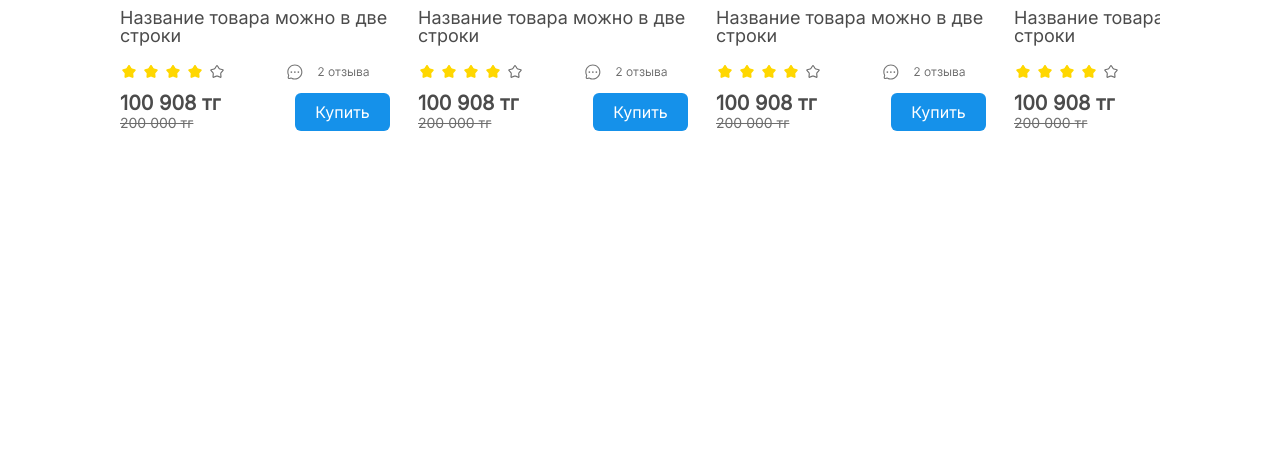
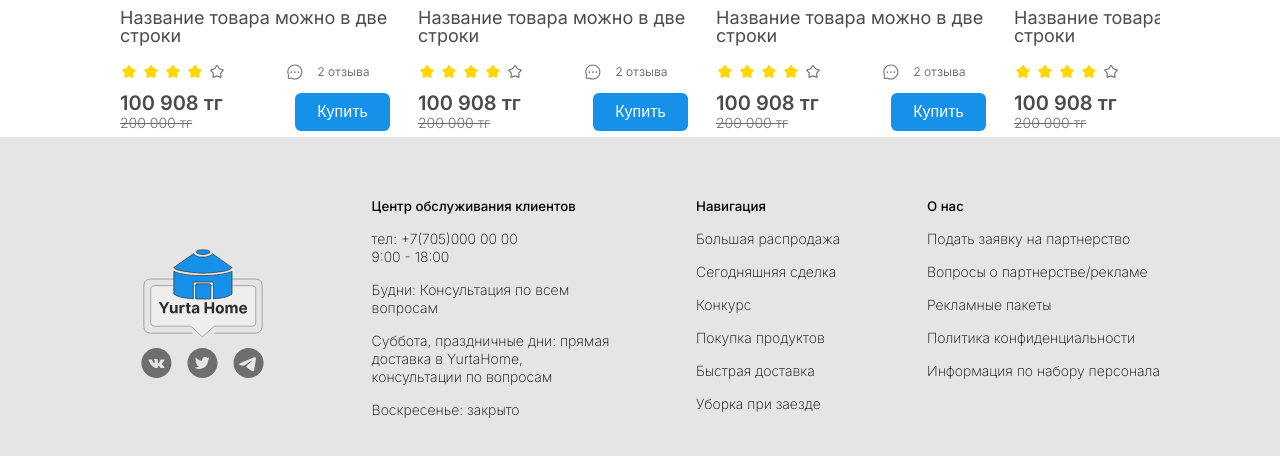
Before and after one commit to anelmukan/yurta-home-vanila, a plain HTML site: page index.html in a window 1280 px wide. Shown: the part 1790-2246 px from the top of the page. Before the commit the page ends 1927 px from the top, so only its background shows below. Drawn offline with Linux system fonts and the light colour scheme.

Commit message:
finish footer

```diff
--- a/index.html
+++ b/index.html
@@ -6,7 +6,8 @@
   <meta name="viewport" content="width=device-width, initial-scale=1.0">
   <meta http-equiv="X-UA-Compatible" content="ie=edge">
   <title>Yurta Home </title>
-  <link href='https://fonts.googleapis.com/css?family=Inter' rel='stylesheet'>
+  <link href='https://fonts.googleapis.com/css?family=Inter:100,200,300,400,500,600,700' rel='stylesheet'>
+
   <meta name="description" content="Yurta Home">
   <link rel="stylesheet" href="styles.css">
 </head>
@@ -56,8 +57,7 @@
           <span>Выгодная сделка</span>
         </li>
         <li>
-          <img src="assets/delivery.svg" width="68px" height="68px"
-            <span>Доставка</span>
+          <img src="assets/delivery.svg" width="68px" height="68px" <span>Доставка</span>
         </li>
         <li>
           <img src="assets/cleaning.svg" width="68px" height="68px">
@@ -344,9 +344,39 @@
   </main>
 
   <footer>
+    <div class="footer-logo">
+      <img src="assets/yurta-home-logo.svg" width="120px" height="110px">
+      <img src="assets/social-media-logo.svg" width="165px" height="30px">
+    </div>
+    <div class="footer-column">
+      <h5>Центр обслуживания клиентов</h5>
+      <text>тел: +7(705)000 00 00 <br /> 9:00 - 18:00 </text>
+      <text>Будни: Консультация по всем <br />вопросам</text>
+
+      <text>Суббота, праздничные дни: прямая <br />доставка в YurtaHome, <br /> консультации по вопросам </text>
+      <text>Воскресенье: закрыто</text>
+    </div>
+
+    <div class="footer-column">
+      <h5>Навигация</h5>
+      <text>Большая распродажа</text>
+      <text>Сегодняшняя сделка</text>
+      <text>Конкурс</text>
+      <text>Покупка продуктов</text>
+      <text>Быстрая доставка</text>
+      <text>Уборка при заезде</text>
+    </div>
+
+    <div class="footer-column">
+      <h5>О нас</h5>
+      <text>Подать заявку на партнерство</text>
+      <text>Вопросы о партнерстве/рекламе</text>
+      <text>Рекламные пакеты</text>
+      <text>Политика конфиденциальности </text>
+      <text>Информация по набору персонала</text>
+    </div>
+
   </footer>
-
-  <!-- <script src="scripts.js"></script> -->
 </body>
 
 </html>
--- a/styles.css
+++ b/styles.css
@@ -1,11 +1,14 @@
 * {
+  padding: 0;
+  margin: 0;
+  box-sizing: border-box;
+}
+
+body {
   font-family: 'Inter';
   font-weight: 400;
   font-size: 16px;
   line-height: 18px;
-  padding: 0;
-  margin: 0;
-  box-sizing: border-box;
 }
 
 header {
@@ -175,8 +178,8 @@ main {
   font-weight: 500;
 }
 
-#product-deals .carousel{
- gap: 28px;
+#product-deals .carousel {
+  gap: 28px;
 }
 
 #product-deals .card {
@@ -196,40 +199,71 @@ main {
   gap: 12px;
 }
 
-
 #product-deals .card .text-group .category {
   font-weight: 300;
   font-size: 14px;
-  color: #6E6E6E;
+  color: #6e6e6e;
 }
 
 #product-deals .card .text-group h3 {
   font-weight: 400;
   font-size: 18px;
-  color: #4B4B4B;
+  color: #4b4b4b;
 }
 
 #product-deals .card .text-group img {
   height: 18px;
 }
 
-.price-and-buy{
+.price-and-buy {
   width: 100%;
   display: flex;
   justify-content: space-between;
 }
 
-.price-w-discount .price{
+.price-w-discount .price {
   font-weight: 600;
   font-size: 20px;
   line-height: 20px;
-  color: #4B4B4B;
+  color: #4b4b4b;
 }
 
-.price-w-discount .old-price{
+.price-w-discount .old-price {
   font-weight: 300;
   font-size: 14px;
   line-height: 14px;
-  color: #6E6E6E;
+  color: #6e6e6e;
   text-decoration: line-through;
 }
+
+footer {
+  display: flex;
+  flex-direction: row;
+  justify-content: space-between;
+  padding: 12px 120px;
+  background-color: #e5e5e5;
+  padding-top: 60px;
+  padding-bottom: 60px;
+}
+
+.footer-logo {
+  display: flex;
+  flex-direction: column;
+  align-items: center;
+  justify-content: center;
+}
+
+.footer-column {
+  display: flex;
+  flex-direction: column;
+}
+
+.footer-column h5 {
+  font-weight: 500;
+}
+
+.footer-column text {
+  font-weight: 200;
+  font-size: 14px;
+  padding-top: 15px;
+}
```
Also changed, not shown: assets/social-media-logo.svg (added), assets/yurta-home-logo.svg (added).
